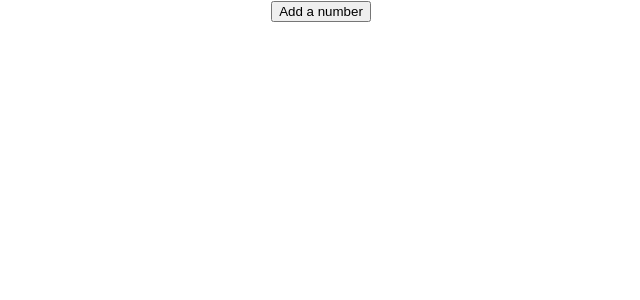
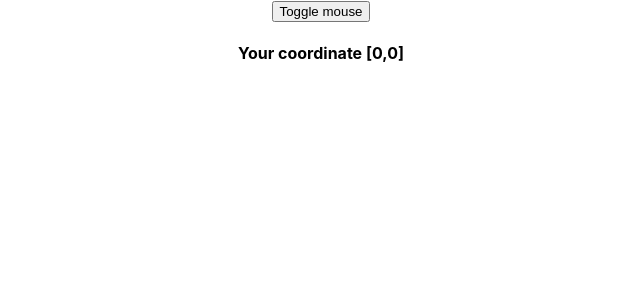
Before and after one commit to trorter/react_hooks, a React (Create React App) app: page / in a window 1280 px wide. Shown: the top 300 px of the page, without its empty margins (319-959 px from the left). Built offline with nearby package versions, Linux system fonts and the light colour scheme.

Commit message:
useEffect hook - mouse

```diff
--- a/src/App.tsx
+++ b/src/App.tsx
@@ -1,11 +1,13 @@
 import React from 'react';
 import './App.css';
 import HookCounterTwo from "./useState/HookCounterTwo";
+import HookMouse from "./useEffect/HookMouse";
+import MouseContainer from "./useEffect/MouseContainer";
 
 function App() {
   return (
     <div className="App">
-      <HookCounterTwo />
+      <MouseContainer />
     </div>
   );
 }
--- /dev/null
+++ b/src/useEffect/HookMouse.tsx
@@ -0,0 +1,26 @@
+import React, {useEffect, useState} from "react";
+
+const HookMouse = () => {
+  const [coords, setCoords] = useState({x: 0, y: 0});
+
+  const logMousePosition = (event: MouseEvent) => {
+    setCoords({x: event.clientX, y: event.clientY})
+  }
+
+  useEffect(() => {
+    window.addEventListener('mousemove', logMousePosition)
+
+    return () => {
+      window.removeEventListener('mousemove', logMousePosition)
+    }
+  }, [])
+
+
+  return (
+    <div>
+      <h4> Your coordinate [{coords.x},{coords.y}]</h4>
+    </div>
+  )
+}
+
+export default HookMouse
--- /dev/null
+++ b/src/useEffect/MouseContainer.tsx
@@ -0,0 +1,19 @@
+import React, {useState} from "react";
+import HookMouse from "./HookMouse";
+
+const MouseContainer = () => {
+  const [display, setDisplay] = useState(true)
+
+  const clickHandler = (): void => {
+    setDisplay(!display)
+  }
+
+  return (
+    <div>
+      <button onClick={clickHandler} >Toggle mouse</button>
+      {display && <HookMouse />}
+    </div>
+  )
+}
+
+export default MouseContainer
--- a/src/useState/HookCounterTwo.tsx
+++ b/src/useState/HookCounterTwo.tsx
@@ -9,7 +9,10 @@ const HookCounterTwo = () => {
   const [items, setItems] = useState<Array<Item>>([]);
 
   const addNumber = () => {
-    setItems([...items, {key: items.length, value: (Math.floor(Math.random() * 10) + 1).toString()}])
+    setItems([...items, {
+      key: items.length,
+      value: (Math.floor(Math.random() * 10) + 1).toString()
+    }])
   }
 
   return (
```
